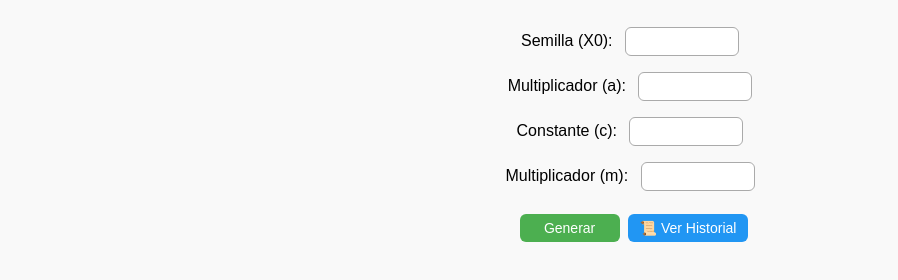
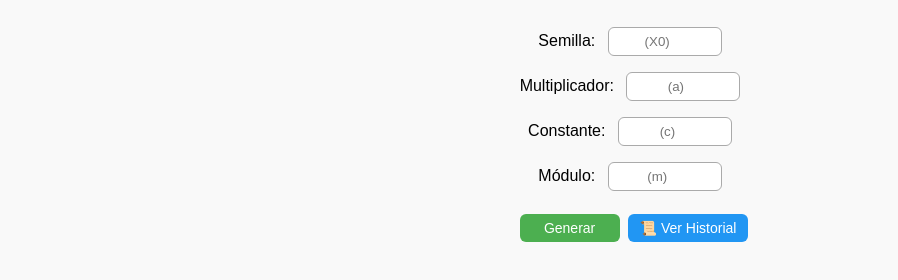
Before and after one commit to Diego-OM03/congruencial, a plain HTML site: page mixto/mixto.html in a window 1280 px wide. Shown: the part 142-422 px from the top of the page, without its empty margins (6-904 px from the left). Drawn offline with Linux system fonts and the light colour scheme.

Commit message:
apdate 3

```diff
--- a/mixto/mixto.html
+++ b/mixto/mixto.html
@@ -7,22 +7,35 @@
   <link rel="stylesheet" href="mixto.css">
 </head>
 <body>
-  <div class="boton" >
-    <button type="button" onclick="window.location.href = '../index.html'" >Menu</button>
+  <div class="boton">
+    <button type="button" onclick="window.location.href = '../index.html'">Menu</button>
   </div>
+
   <h1>Generador Congruencial Mixto</h1>
   <form id="form">
-    <label>Semilla (X0): <input type="number" id="x0" required></label><br>
-    <label>Multiplicador (a): <input type="number" id="a" required></label><br>
-    <label>Constante (c): <input type="number" id="c" required></label><br>
-    <label>Multiplicador (m): <input type="number" id="m" required></label><br>
+
+    <label>Semilla:
+      <input type="number" id="x0" placeholder="(X0)" required>
+    </label><br>
+
+    <label>Multiplicador:
+      <input type="number" id="a" placeholder="(a)" required>
+    </label><br>
+
+    <label>Constante:
+      <input type="number" id="c" placeholder="(c)" required>
+    </label><br>
+
+    <label>Módulo:
+      <input type="number" id="m" placeholder="(m)" required>
+    </label><br>
 
     <!-- Contenedor para alinear los botones -->
     <div class="botones">
       <button type="submit">Generar</button>
-    <button type="button" onclick="window.location.href='../historial_mixto/h_mixto.html'">
-      📜 Ver Historial
-    </button>
+      <button type="button" onclick="window.location.href='../historial_mixto/h_mixto.html'">
+        📜 Ver Historial
+      </button>
     </div>
   </form>
 
@@ -30,5 +43,16 @@
 
   <!-- Firebase + Script -->
   <script type="module" src="mixto.js"></script>
+
+  <!-- Script para limpiar inputs al hacer clic -->
+  <script>
+    document.querySelectorAll("input[type='number']").forEach(input => {
+      input.addEventListener("click", () => {
+        if (input.value !== "") {
+          input.value = "";
+        }
+      });
+    });
+  </script>
 </body>
 </html>
```
Also changed, not shown: multiplicar/multiplicar.html (+23 -3 lines).
